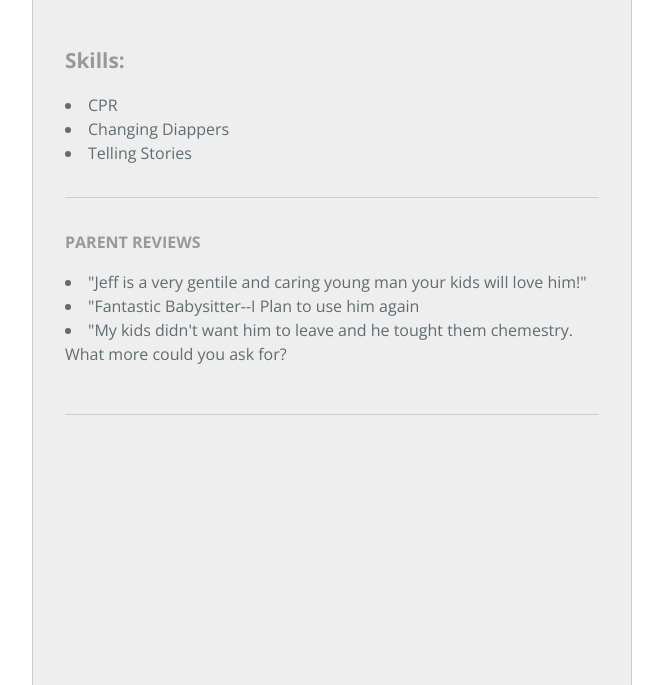
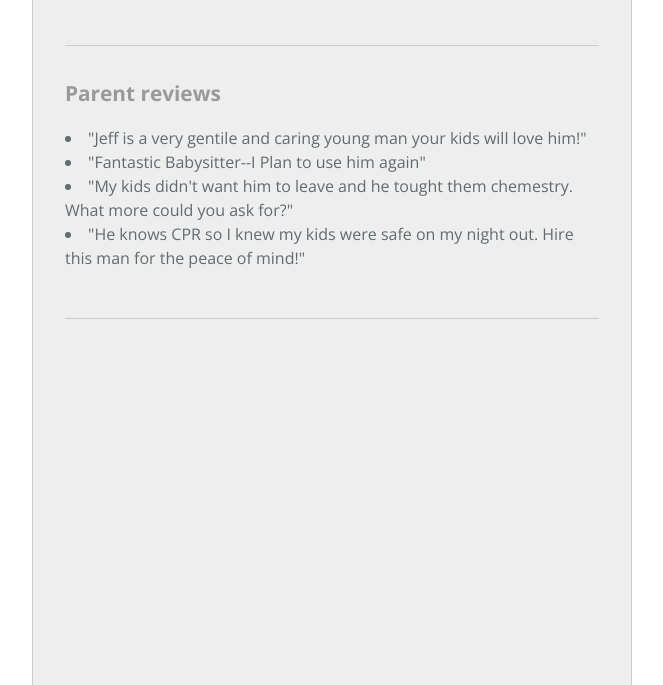
Before and after one commit to jacobfrank96/robbyN, a plain HTML site: page index.html in a window 1280 px wide. Shown: the part 115-800 px from the top of the page, without its empty margins (308-971 px from the left). Drawn offline with nearby package versions, Linux system fonts and the light colour scheme.

Commit message:
Update index.html

```diff
--- a/index.html
+++ b/index.html
@@ -17,17 +17,15 @@
       </section>
 
       <section class="main-content">
-          <h2>Skills:</h2>
-          <li>CPR</li>
-          <li>Changing Diappers</li>
-          <li>Telling Stories</li>
+
 
           <hr>
 
-          <h3>Parent reviews</h3>
+          <h2>Parent reviews</h2>
           <li>"Jeff is a very gentile and caring young man your kids will love him!"</li>
-          <li>"Fantastic Babysitter--I Plan to use him again</li>
-          <li>"My kids didn't want him to leave and he tought them chemestry. What more could you ask for?</li>
+          <li>"Fantastic Babysitter--I Plan to use him again"</li>
+          <li>"My kids didn't want him to leave and he tought them chemestry. What more could you ask for?"</li>
+          <li>"He knows CPR so I knew my kids were safe on my night out. Hire this man for the peace of mind!"</li>
 
         </ul>
       </section>
```
